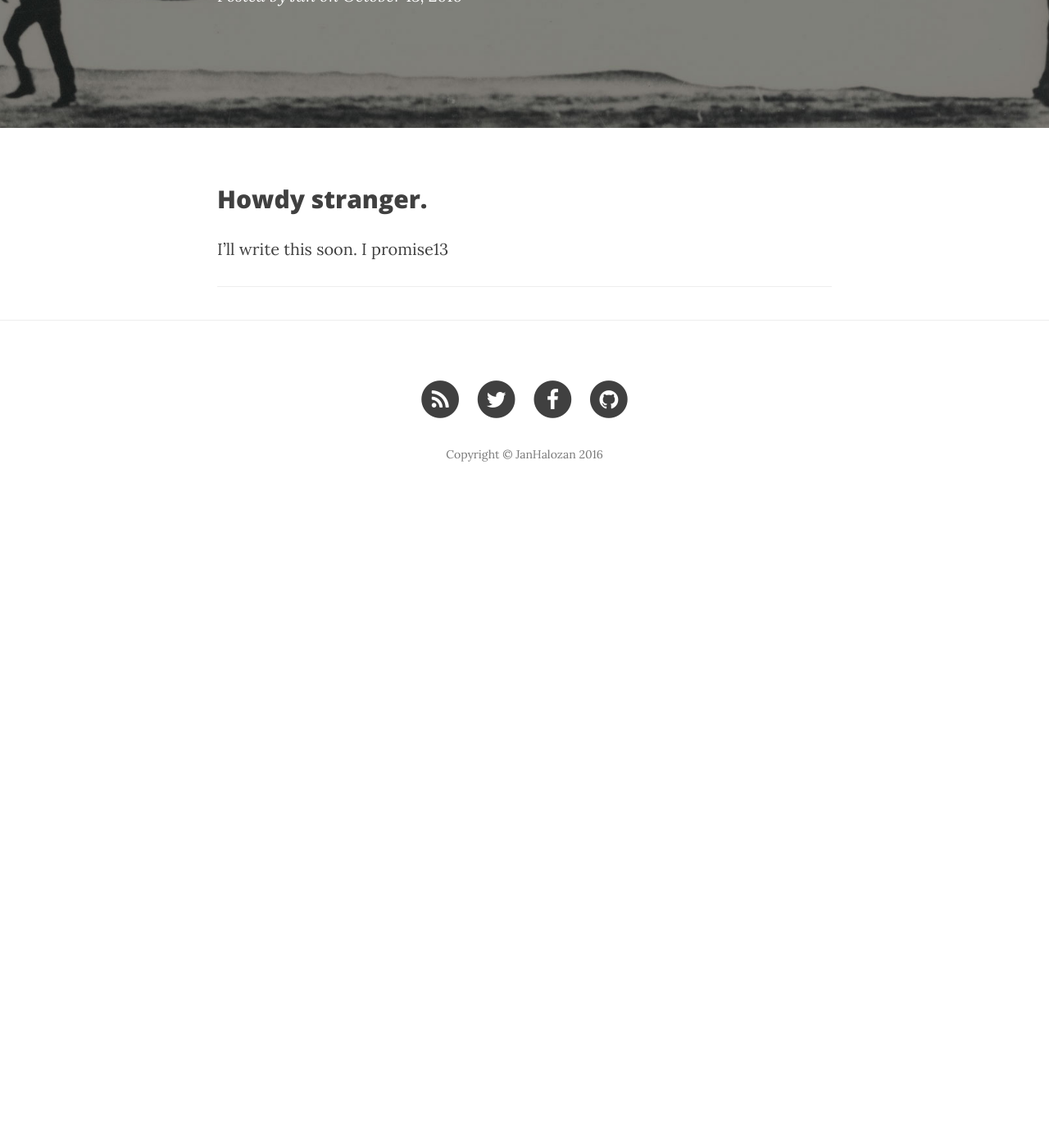
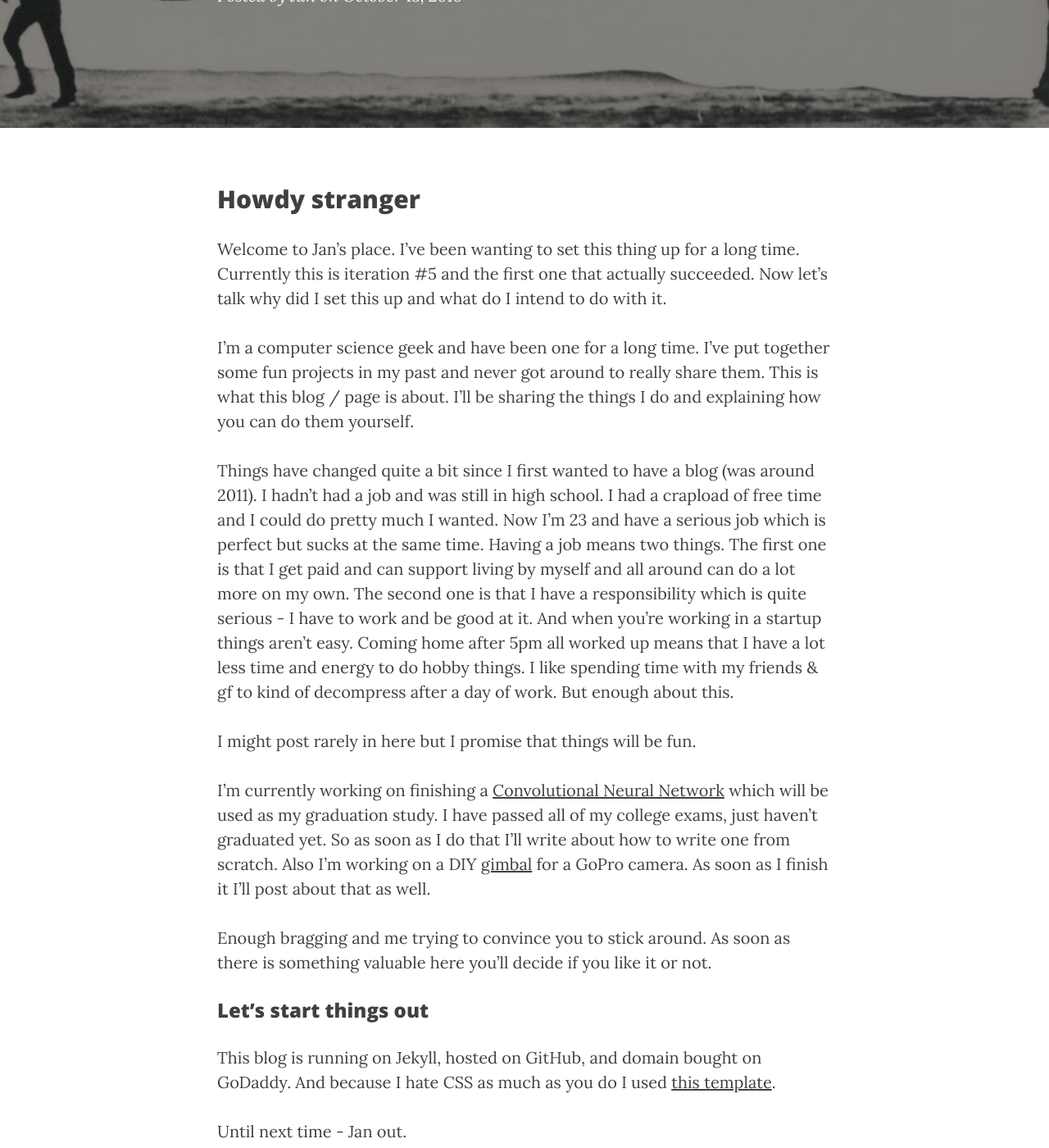
Before and after one commit to JanHalozan/JanHalozan.github.io, a Jekyll site: the page built from _posts/2016-10-13-intro.markdown, in a window 1280 px wide and 1400 px high, scrolled down 320 px. Shown: the whole window at 82% size. Built offline with Jekyll 4.4.1, drawn with Linux system fonts in a browser that asks for light colours; nearby versions of some CDN libraries; before the commit the page ends 950 px from its top, so only the background shows below that.

Commit message:
Swap some images, do some things

```diff
--- a/_posts/2016-10-13-intro.markdown
+++ b/_posts/2016-10-13-intro.markdown
@@ -7,6 +7,22 @@ author:     "Jan"
 header-img: "img/post-bg-1.jpg"
 ---
 
-## Howdy stranger.
+## Howdy stranger
 
-I'll write this soon. I promise13
+Welcome to Jan's place. I've been wanting to set this thing up for a long time. Currently this is iteration #5 and the first one that actually succeeded. Now let's talk why did I set this up and what do I intend to do with it.
+
+I'm a computer science geek and have been one for a long time. I've put together some fun projects in my past and never got around to really share them. This is what this blog / page is about. I'll be sharing the things I do and explaining how you can do them yourself.
+
+Things have changed quite a bit since I first wanted to have a blog (was around 2011). I hadn't had a job and was still in high school. I had a crapload of free time and I could do pretty much I wanted. Now I'm 23 and have a serious job which is perfect but sucks at the same time. Having a job means two things. The first one is that I get paid and can support living by myself and all around can do a lot more on my own. The second one is that I have a responsibility which is quite serious - I have to work and be good at it. And when you're working in a startup things aren't easy. Coming home after 5pm all worked up means that I have a lot less time and energy to do hobby things. I like spending time with my friends & gf to kind of decompress after a day of work. But enough about this.
+
+I might post rarely in here but I promise that things will be fun.
+
+I'm currently working on finishing a [Convolutional Neural Network](https://github.com/JanHalozan/ConvolutionalNeuralNetwork) which will be used as my graduation study. I have passed all of my college exams, just haven't graduated yet. So as soon as I do that I'll write about how to write one from scratch. Also I'm working on a DIY [gimbal](https://en.wikipedia.org/wiki/Gimbal) for a GoPro camera. As soon as I finish it I'll post about that as well.
+
+Enough bragging and me trying to convince you to stick around. As soon as there is something valuable here you'll decide if you like it or not.
+
+### Let's start things out
+
+This blog is running on Jekyll, hosted on GitHub, and domain bought on GoDaddy. And because I hate CSS as much as you do I used [this template](https://github.com/BlackrockDigital/startbootstrap-clean-blog-jekyll).
+
+Until next time - Jan out.
```
Also changed, not shown: about.md (+2 -3 lines), work.md (added, +8 -0 lines), img/about-bg.jpg, img/contact-bg.jpg (deleted), img/home-bg.jpg, 1 other file.
